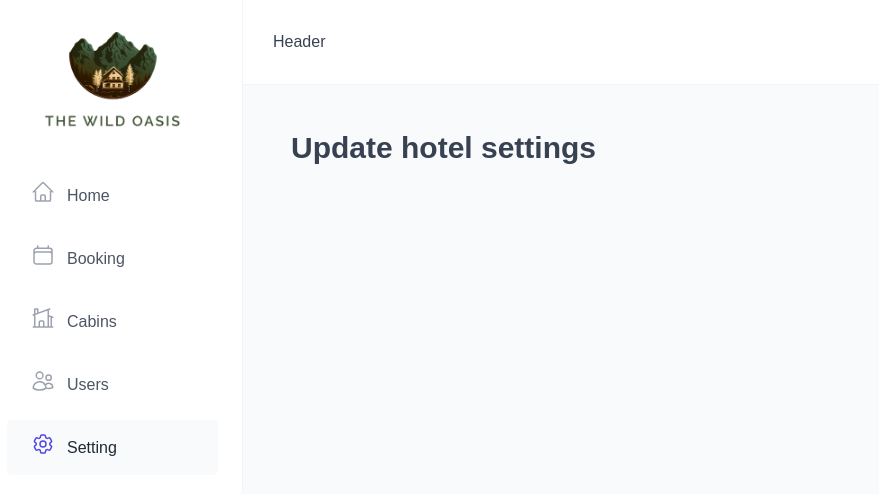
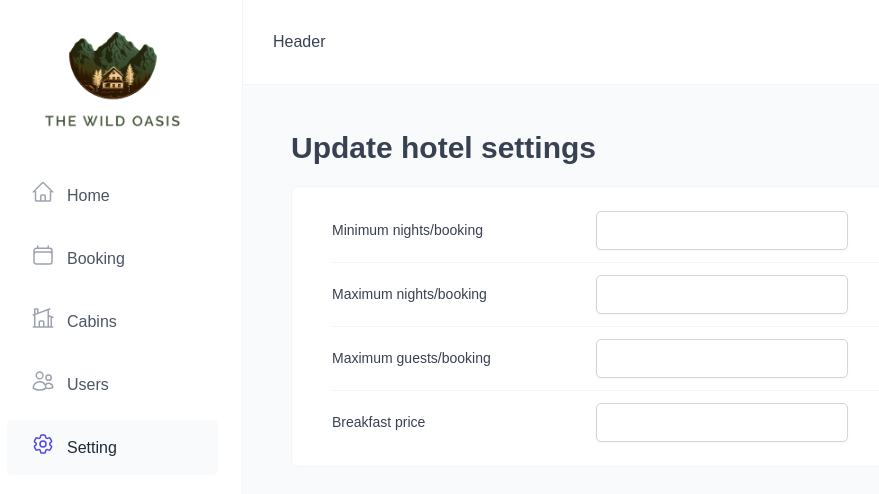
Before and after one commit to Ahmedx44/the-wild-oasis, a React app: page /settings in a window 1280 px wide. Shown: the top 494 px of the page, without its empty margins (17-896 px from the left). Built offline with nearby package versions, Linux system fonts and the light colour scheme; no server answers; the database is empty; the HTML template or start-up script is replaced by a standard one.

Commit message:
finished all to add feature of adding useUpdateSetting to the setting page and add the functionallity of updating the value onBlur

```diff
--- a/src/features/cabins/CabinRow.jsx
+++ b/src/features/cabins/CabinRow.jsx
@@ -87,7 +87,7 @@ function CabinRow({ cabin }) {
           <span>&mdash;</span>
         )}
         <div>
-          <button>
+          <button onClick={handleDuplicate}>
             <HiSquare2Stack />
           </button>
           <button onClick={() => deleteCabin(cabinId)}>
--- a/src/features/cabins/CabinTable.jsx
+++ b/src/features/cabins/CabinTable.jsx
@@ -1,6 +1,6 @@
 import { useQuery } from "@tanstack/react-query";
 import styled from "styled-components";
-import { getCabin } from "../../services/apiCabins";
+import { getCabins } from "../../services/apiCabins";
 import Spinner from "../../ui/Spinner";
 import CabinRow from "./CabinRow";
 import { useCabins } from "./useCabins";
--- a/src/features/cabins/useCabins.js
+++ b/src/features/cabins/useCabins.js
@@ -1,5 +1,5 @@
 import { useQuery } from "@tanstack/react-query";
-import { getCabin } from "../../services/apiCabins";
+import { getCabins } from "../../services/apiCabins";
 
 export function useCabins() {
   const {
@@ -8,7 +8,7 @@ export function useCabins() {
     error,
   } = useQuery({
     queryKey: ["cabins"],
-    queryFn: getCabin,
+    queryFn: getCabins,
   });
   return { isLoading, error, cabin };
 }
--- a/src/features/settings/UpdateSettingsForm.jsx
+++ b/src/features/settings/UpdateSettingsForm.jsx
@@ -1,21 +1,67 @@
-import Form from ', ../.. /ui/Form';
-import FormRow from '../../ui/FormRow';
-import Input from '../../ui/Input';
+import Form from "../../ui/Form";
+import FormRow from "../../ui/FormRow";
+import Input from "../../ui/Input";
+import { useSetting } from "./useSetting";
+import { useUpdateSetting } from "./useUpdateSetting";
 
 function UpdateSettingsForm() {
+  const {
+    isLoading,
+    settings: {
+      minBookingLength,
+      maxBookingLength,
+      maxGuestPerBooking,
+      breakFastPrice,
+    } = {},
+  } = useSetting();
+
+  const { isUpdating, updateSetting } = useUpdateSetting();
+  function handleUpdate(e, filed) {
+    const { value } = e.target;
+    console.log(value);
+
+    updateSetting({ [filed]: value });
+  }
+
   return (
     <Form>
-      <FormRow label='Minimum nights/booking'>
-        <Input type='number' id='min-nights' />
+      <FormRow label="Minimum nights/booking">
+        <Input
+          type="number"
+          id="min-nights"
+          disabled={isUpdating}
+          defaultValue={minBookingLength}
+          onBlur={(e) => handleUpdate(e, "minBookingLength")}
+        />
       </FormRow>
-      <FormRow label='Maximum nights/booking'>
-        <Input type='number' id='max-nights' />
+
+      <FormRow label="Maximum nights/booking">
+        <Input
+          type="number"
+          id="max-nights"
+          disabled={isUpdating}
+          defaultValue={maxBookingLength}
+          onBlur={(e) => handleUpdate(e, "maxBookingLength")}
+        />
       </FormRow>
-      <FormRow label='Maximum guests/booking'>
-        <Input type='number' id='max-guests' />
+
+      <FormRow label="Maximum guests/booking">
+        <Input
+          type="number"
+          id="max-guests"
+          defaultValue={maxGuestPerBooking}
+          onBlur={(e) => handleUpdate(e, "maxGuestPerBooking")}
+        />
       </FormRow>
-      <FormRow label='Breakfast price'>
-        <Input type='number' id='breakfast-price' />
+
+      <FormRow label="Breakfast price">
+        <Input
+          type="number"
+          id="breakfast-price"
+          disabled={isUpdating}
+          defaultValue={breakFastPrice}
+          onBlur={(e) => handleUpdate(e, "breakFastPrice")}
+        />
       </FormRow>
     </Form>
   );
--- /dev/null
+++ b/src/features/settings/useSetting.js
@@ -0,0 +1,15 @@
+import { useQuery } from "@tanstack/react-query";
+import { getSettings } from "../../services/apiSettings";
+
+export function useSetting() {
+  const {
+    isLoading,
+    error,
+    data: settings,
+  } = useQuery({
+    queryKey: ["setting"],
+    queryFn: getSettings,
+  });
+
+  return { settings, isLoading };
+}
--- /dev/null
+++ b/src/features/settings/useUpdateSetting.js
@@ -0,0 +1,19 @@
+import { useMutation, useQueryClient } from "@tanstack/react-query";
+import toast from "react-hot-toast";
+import { createEditCabin } from "../../services/apiCabins";
+import { updateSetting as updateSettingApi } from "../../services/apiSettings";
+
+export function useUpdateSetting() {
+  const queryClient = useQueryClient();
+  const { mutate: updateSetting, isLoading: isUpdating } = useMutation({
+    mutationFn: updateSettingApi,
+    onSuccess: () => {
+      toast.success("Setting succesfully update");
+      queryClient.invalidateQueries(["settings"]);
+    },
+    onError: (err) => {
+      toast.error(err.message);
+    },
+  });
+  return { isUpdating, updateSetting };
+}
--- a/src/pages/Settings.jsx
+++ b/src/pages/Settings.jsx
@@ -1,7 +1,14 @@
+import UpdateSettingsForm from "../features/settings/UpdateSettingsForm";
 import Heading from "../ui/Heading";
+import Row from "../ui/Row";
 
 function Settings() {
-  return <Heading as="h1">Update hotel settings</Heading>;
+  return (
+    <Row>
+      <Heading as="h1">Update hotel settings</Heading>
+      <UpdateSettingsForm />
+    </Row>
+  );
 }
 
 export default Settings;
--- a/src/services/apiCabins.js
+++ b/src/services/apiCabins.js
@@ -1,34 +1,28 @@
 import supabase, { supabaseUrl } from "./supabase";
 
-export async function getCabin() {
-  let { data: cabins, error } = await supabase.from("cabins").select("*");
+export async function getCabins() {
+  let { data, error } = await supabase.from("cabins").select("*");
   if (error) {
     console.error(error);
     throw new Error("cabins could not be loaded");
   }
-  console.log(cabins);
-  return cabins;
+  return data;
 }
 
 export async function createEditCabin(newCabin, id) {
-  const hasImagePath = newCabin.images?.starstWith?.(supabase);
+  const hasImagePath = newCabin.image?.startstWith?.(supabaseUrl);
 
-  const imageName = `-${newCabin.image.name}`.replaceAll("/", "");
+  const imageName = `${newCabin.image.name}`.replaceAll("/", "");
   const imagePath = `${supabaseUrl}/storage/v1/object/public/cabins-images/${imageName}`;
 
   //1.Create/Edit Cabin
   let query = supabase.from("cabins");
 
   //A)CREATE
-  if (!id) {
-    query = query.insert([{ ...newCabin, image: imagePath }]);
-  }
+  if (!id) query = query.insert([{ ...newCabin, image: imagePath }]);
+
   //B)EDIT
-  if (id)
-    query
-      .update({ ...newCabin, image: imagePath })
-      .eq("id", id)
-      .select();
+  if (id) query.update({ ...newCabin, image: imagePath }).eq("id", id);
 
   const { data, error } = await query.select().single();
 
@@ -38,6 +32,8 @@ export async function createEditCabin(newCabin, id) {
   }
 
   //2. Upload image
+
+  if (hasImagePath) return data;
   const { error: storageError } = await supabase.storage
     .from("cabins-images")
     .upload(imageName, newCabin.image);
```
